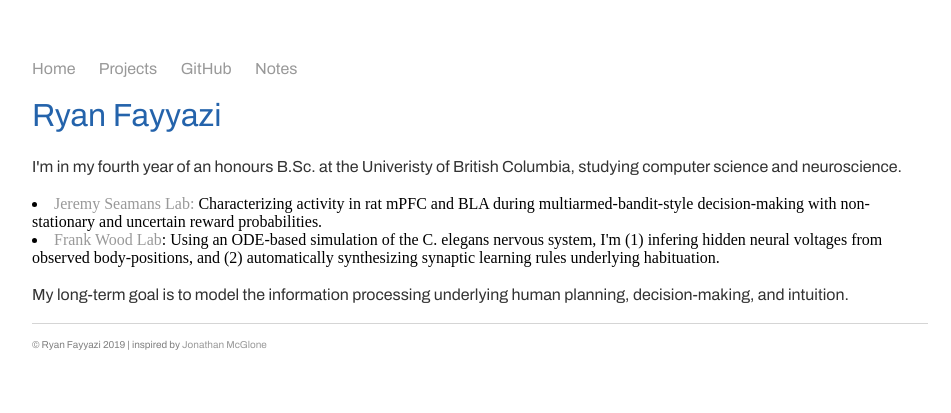
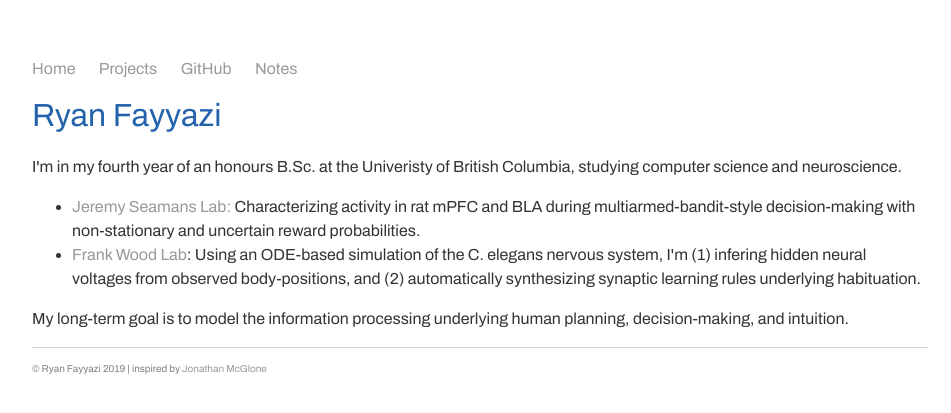
Before and after one commit to rfayyazi/rfayyazi.github.io, a Jekyll site: the page built from index.html, in a window 1280 px wide. Shown: the top 413 px of the page, without its empty margins (160-1111 px from the left). Built offline with Jekyll 4.4.1, drawn with Linux system fonts in a browser that asks for light colours; some web fonts are replaced.

Commit message:
Update index.html

```diff
--- a/index.html
+++ b/index.html
@@ -8,10 +8,10 @@ title: Ryan Fayyazi
 <h1>Ryan Fayyazi</h1>
 <p>I'm in my fourth year of an honours B.Sc. at the Univeristy of British Columbia, studying computer science and neuroscience.</p>
 
-<ul.a>
+<ul class=a>
     <li><a href="https://www.centreforbrainhealth.ca/seamans-jeremy">Jeremy Seamans Lab:</a> Characterizing activity in rat mPFC and BLA during multiarmed-bandit-style decision-making with non-stationary and uncertain reward probabilities.</li>
     <li><a href="https://www.cs.ubc.ca/~fwood/">Frank Wood Lab</a>: Using an ODE-based simulation of the C. elegans nervous system, I'm (1) infering hidden neural voltages from observed body-positions, and (2) automatically synthesizing synaptic learning rules underlying habituation.</li>
-</u.a>
+</ul>
 
 <p>My long-term goal is to model the information processing underlying human planning, decision-making, and intuition.</p>
 
```
